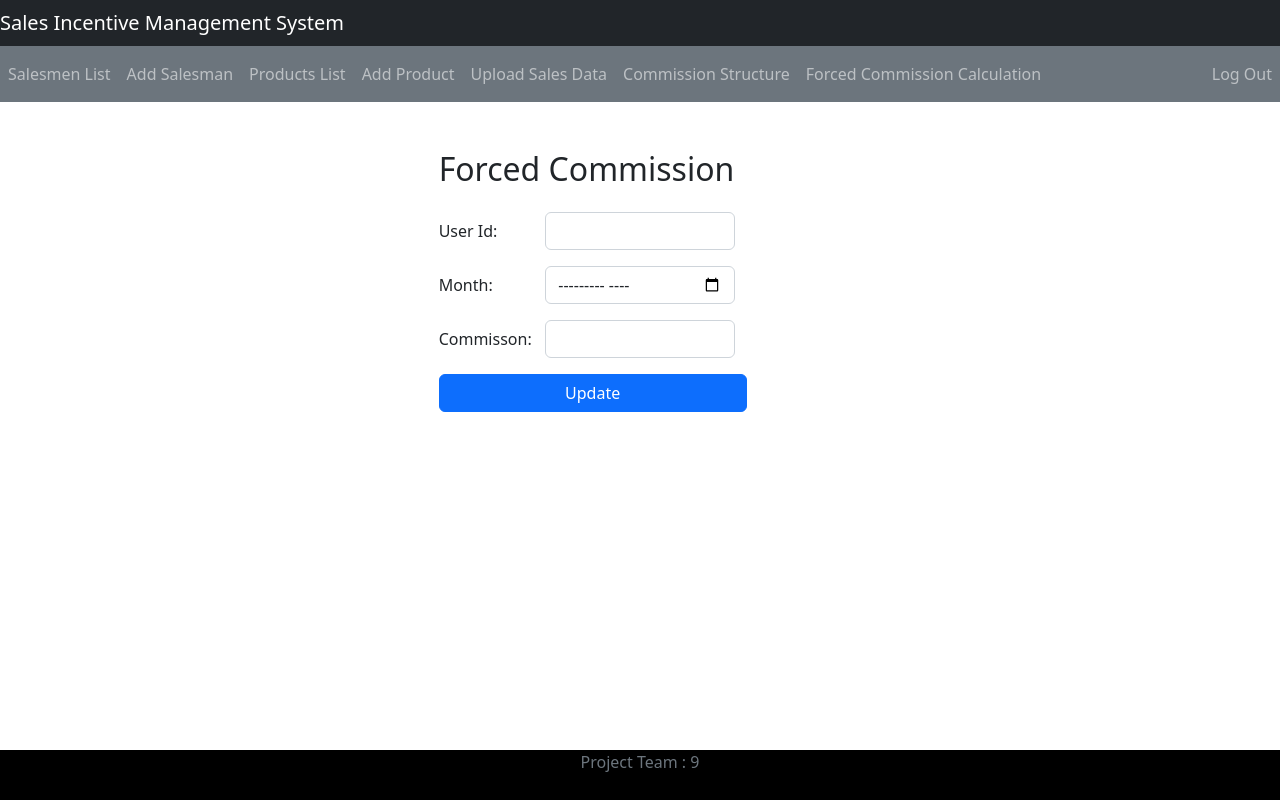
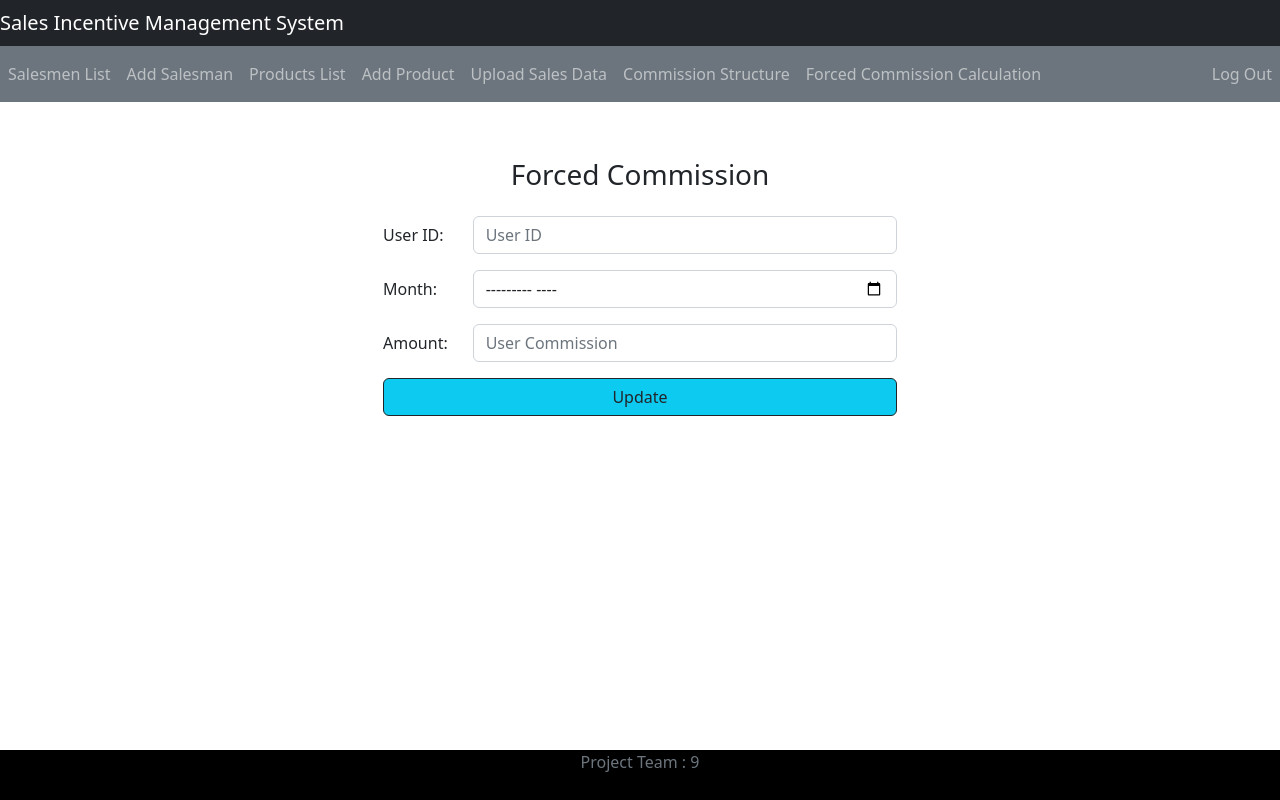
Before and after one commit to ibizabroker/sales-incentive-management-platform, a React (Create React App) app in the folder simp-frontend/: page /admin/forced-calculation in a window 1280 px wide. Built offline with nearby package versions, Linux system fonts and the light colour scheme.

Commit message:
forced commission via query

```diff
--- a/simp-frontend/src/components/ForcedCommissionCalculation.jsx
+++ b/simp-frontend/src/components/ForcedCommissionCalculation.jsx
@@ -32,10 +32,10 @@ export default class ForcedCommissionCalculation extends Component {
 
         this.saveCommisssion = (event) => {
             event.preventDefault();
-            const commission = {userId: this.state.userId, transactionMonth: this.state.transactionMonth, userAmount: this.state.userAmount};
-            UserService.updateCommission(this.state.userId, this.state.transactionMonth, commission)
+
+            UserService.forcedCommission(this.state.userId, this.state.transactionMonth, this.state.userAmount)
             .then((res) => {
-                // console.log(res.data);
+                console.log(res.data);
                 alert(`Commission updated for user id: ${this.state.userId}`);
                 // const userId = this.state.userId;
                 // const userAmount = this.state.userAmount;
@@ -48,8 +48,6 @@ export default class ForcedCommissionCalculation extends Component {
                 // });
             })
             .catch(err => console.log(err))
-
-
         }
     }
 
@@ -57,36 +55,74 @@ export default class ForcedCommissionCalculation extends Component {
         return (
             <div>
                 <AdminNavbar />
-                <div className=" container col-sm-6 offset-md-4 mt-5 mb-2">
-                <h2 className="primary"> Forced Commission </h2>
+                <div className = "container mt-4">
+                    <div className = "row">
+                        <div className = "card border-0 col-md-6 offset-md-3 offset-md-3 mt-2">
+                            <h3 className="text-center mt-4">Forced Commission</h3>
+                            <div className = "card-body">
+                                <form autocomplete="off">
+
+                                    <div className = "form-group row">
+                                        <label className='col-sm-2 col-form-label'> User ID: </label>
+                                        <div class="col-sm-10">
+                                            <input type="number" placeholder='User ID' className ="form-control" id = "userId" name="userId" onChange={this.handleUserIdChange}/>
+                                        </div>
+                                    </div>
+
+                                    <div className = "form-group row mt-3">
+                                        <label className='col-sm-2 col-form-label'> Month: </label>
+                                        <div class="col-sm-10">
+                                        <input type="month" className ="form-control" id = "transactionMonth" name="transactionMonth" onChange={this.handleMonthChange}/>
+                                        </div>
+                                    </div>
+
+                                    <div className = "form-group row mt-3">
+                                        <label className='col-sm-2 col-form-label'> Amount: </label>
+                                        <div class="col-sm-10">
+                                        <input type="number" placeholder='User Commission' className ="form-control" id = "userAmount" name="userAmount" onChange={this.handleCommissionChange}/>
+                                        </div>
+                                    </div>
+
+                                    <div className='text-center'>
+                                        <button className="btn btn-outline-dark col-sm-12 btn-info mt-3 addbutton" onClick={this.saveCommisssion}> Update </button>
+                                    </div>
+
+                                </form>
+                            </div>
+                        </div>
+                    </div>
+                </div>
+
+                {/* </div>
+                <div className="container col-sm-6 offset-md-4 mt-5 mb-2">
+                <h2 className="primary text-center"> Forced Commission </h2>
                 <form onSubmit={this.saveCommisssion}>
+
                     <div className="row mb-3 mt-4">
                         <label className="col-sm-2 col-form-label">User Id:</label>
                         <div className="col-sm-4">
-                            <input type="text" className ="form-control" id = "userId"  name="userId" onChange={this.handleUserIdChange}/>
+                            <input type="number" className ="form-control" id = "userId"  name="userId" onChange={this.handleUserIdChange}/>
+                        </div>
                     </div>
 
-                    </div>
                     <div className="row mb-3">
                         <label className="col-sm-2 col-form-label">Month:</label>
                         <div className="col-sm-4">
                             <input type="month" className ="form-control" id = "transactionMonth"  name="transactionMonth" onChange={this.handleMonthChange}/>
                         </div>
-
                     </div>
 
                     <div className="row mb-3">
                         <label className="col-sm-2 col-form-label">Commisson:</label>
                         <div className="col-sm-4">
-                            <input type="text" className ="form-control" id = "userAmount" name="userAmount" onChange={this.handleCommissionChange}/>
+                            <input type="number" className ="form-control" id = "userAmount" name="userAmount" onChange={this.handleCommissionChange}/>
                         </div>
-
                     </div>
 
                     <button className = "btn btn-primary col-sm-6" type='submit'>Update</button>
 
                 </form>
-            </div>
+                </div> */}
             </div>
         )
     }
--- a/simp-frontend/src/services/UserService.js
+++ b/simp-frontend/src/services/UserService.js
@@ -14,7 +14,6 @@ class UserService {
 
     getMySales(userId, transactionMonth){
         return axios.get(`${BASIC_URL}/user/mysales?userId=${userId}&transactionMonth="${transactionMonth}"`);
-
     }
 
     getSalesMenDetails(){
@@ -33,21 +32,23 @@ class UserService {
             return err;
         })
     }
+
     getCommissionStructure(commissionId){
         return axios.get(BASIC_URL+'/admin/change-commission-structure/'+commissionId);
+    }
 
-    }
     getAllCommissionStructure(){
         return axios.get(BASIC_URL+'/admin/change-commission-structure/');
+    }
 
-    }
     changeCommissionStructure(commission,commissionId){
         return axios.put(BASIC_URL+'/admin/change-commission-structure/'+commissionId,commission);
     }
 
-    updateCommission(userId, transactionMonth, commission){
-        return axios.put(`${BASIC_URL}/admin/update-commission?userId=${userId}&transactionMonth="${transactionMonth}"`, commission)
+    forcedCommission(userId, transactionMonth, userAmount){
+        return axios.get(`${BASIC_URL}/admin/forced-commission?userId=${userId}&transactionMonth="${transactionMonth}"&userAmount=${userAmount}`);
     }
+
     getUserCommissionDetail(userId){
         return axios.get(`${BASIC_URL}/user/mycommission?userId=${userId}`);
     }
```
Also changed, not shown: 2 other files (tests, documents, lock files or other folders). Lines whose indentation alone changed are shown as unchanged.
